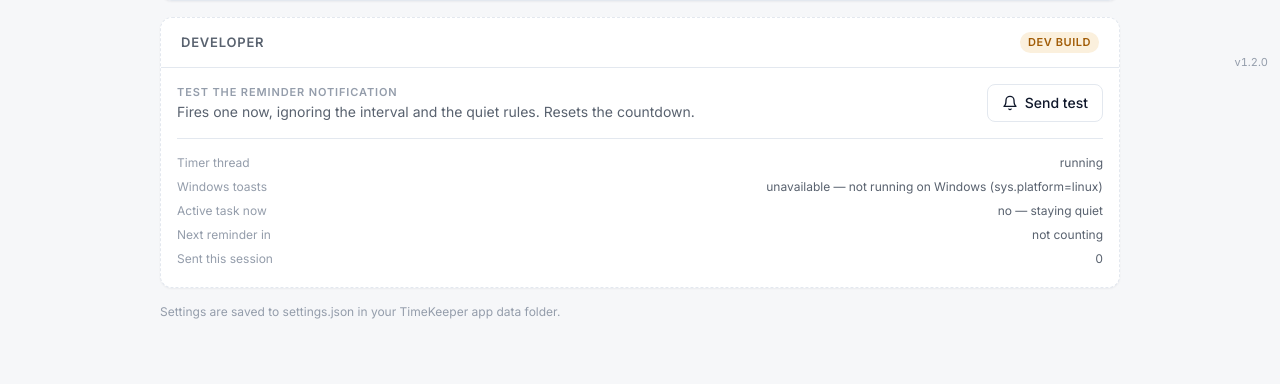
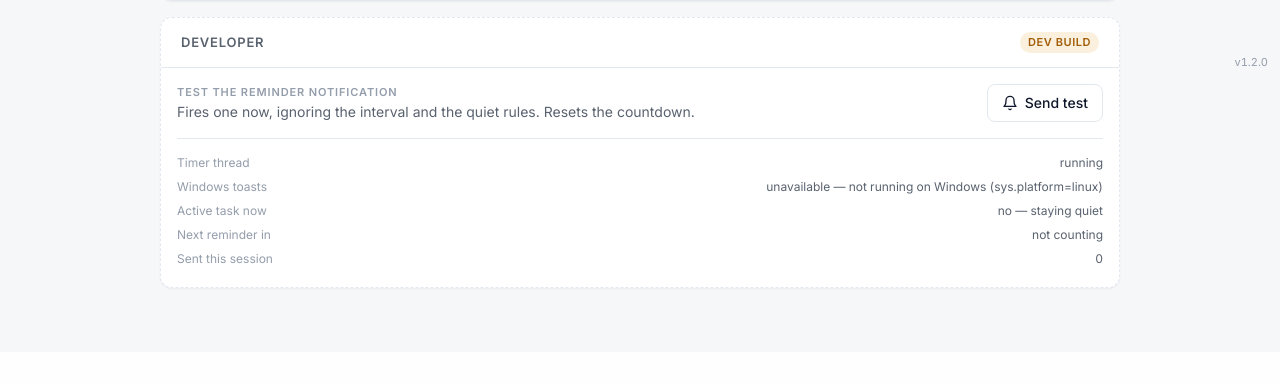
Before and after one commit to Matthew-05/Time-Keeper, a Flask app: page /settings in a window 1280 px wide. Shown: the part 722-1106 px from the top of the page. After the commit the page ends 1011 px from the top, so only its background shows below. Run offline with Flask 3, Linux system fonts and the light colour scheme; data that the repository does not hold is empty; style sheets or scripts are compiled from the project's sources.

Commit message:
Update settings.html

```diff
--- a/templates/settings.html
+++ b/templates/settings.html
@@ -203,10 +203,6 @@
         </div>
       </section>
     {% endif %}
-
-    <p class="mt-4 text-xs text-faint">
-      Settings are saved to <span class="tabular">settings.json</span> in your TimeKeeper app data folder.
-    </p>
   </div>
 {% endblock %}
 
```
